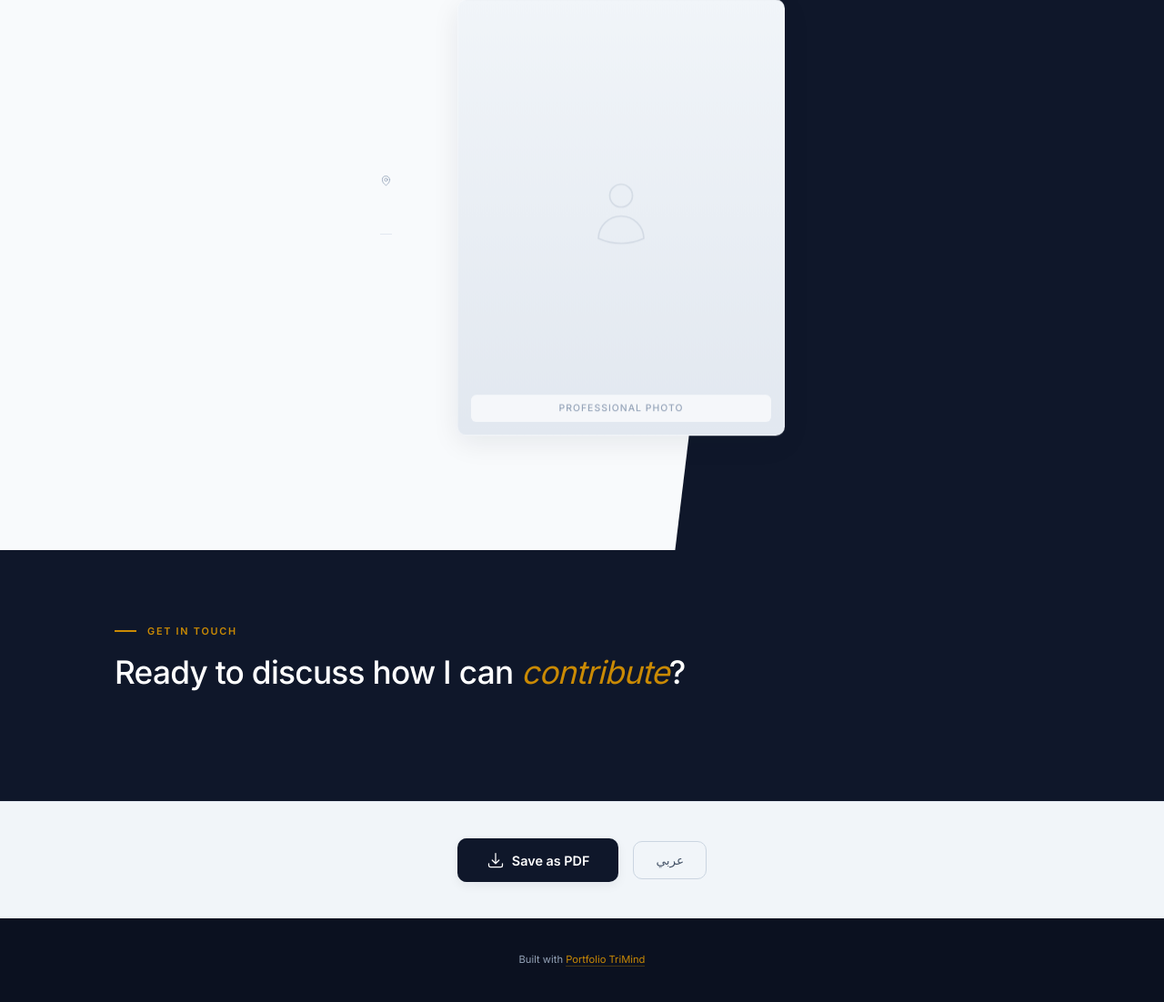
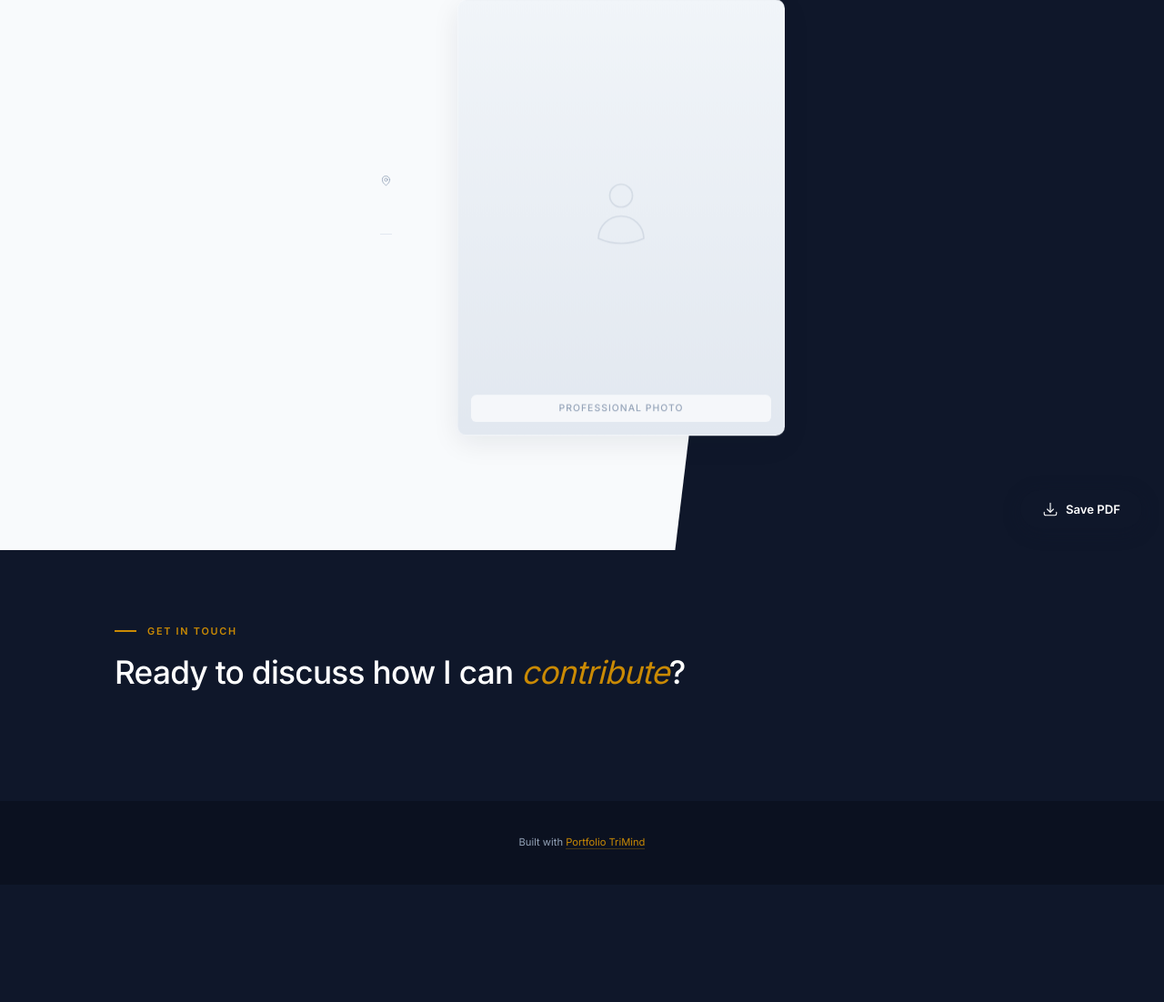
Before and after one commit to trimindai/trimind-portfolios, a Node project: template src/templates/corporate/template.hbs in a window 1280 px wide. Shown: the part 195-1297 px from the top of the page at 91% size. After the commit the page ends 1129 px from the top, so only its background shows below. Run offline with Node 20 templates, Linux system fonts and the light colour scheme; the template is opened without the code that fills it, so the values that code supplies are empty; some web fonts are replaced.

Commit message:
fix: floating Save PDF button, remove broken AR toggle
- Remove Print button from inside portfolio iframe
- Add floating "Save PDF / Print" button on preview page (emerald, bottom-right)
- Use forwardRef on PreviewFrame so parent can trigger print
- Replace inline save section with floating Save PDF pill on published portfolio
- Remove broken AR/EN toggle from published page (content is single-language)
- Keep AR/EN toggle only on landing page navbar for site language

Co-Authored-By: Claude Opus 4.6 (1M context) <noreply@anthropic.com>

```diff
--- a/src/templates/corporate/template.hbs
+++ b/src/templates/corporate/template.hbs
@@ -681,33 +681,21 @@ a { text-decoration: none; color: inherit; }
     word-break: break-all;
 }
 
-/* ═══ SAVE SECTION ═══ */
-.save-section {
-    padding: 40px 0;
-    background: var(--bg-warm);
-    border-top: 1px solid var(--border);
-    text-align: center;
-}
-.save-pdf-btn {
-    display: inline-flex; align-items: center; gap: 8px;
-    padding: 14px 32px; border-radius: 10px;
+/* ═══ FLOATING SAVE PDF ═══ */
+.save-float {
+    position: fixed; bottom: 24px; right: 24px; z-index: 999;
+}
+.save-pdf-float {
+    display: flex; align-items: center; gap: 8px;
+    padding: 12px 24px; border-radius: 100px;
     background: var(--navy); color: #fff;
-    font-size: 0.9rem; font-weight: 600;
+    font-size: 0.82rem; font-weight: 600;
     font-family: var(--font-body);
     border: none; cursor: pointer;
-    box-shadow: var(--shadow-md);
+    box-shadow: 0 4px 20px rgba(15,23,42,0.3);
     transition: all 200ms var(--ease);
 }
-.save-pdf-btn:hover { background: #1E293B; transform: translateY(-2px); box-shadow: var(--shadow-lg); }
-.lang-toggle-btn {
-    padding: 12px 24px; border-radius: 10px;
-    background: transparent; color: var(--text-sub);
-    font-size: 0.85rem; font-weight: 500;
-    font-family: var(--font-body);
-    border: 1.5px solid var(--border-strong); cursor: pointer;
-    transition: all 200ms var(--ease);
-}
-.lang-toggle-btn:hover { border-color: var(--gold); color: var(--navy); }
+.save-pdf-float:hover { background: #1E293B; transform: translateY(-2px); box-shadow: 0 8px 30px rgba(15,23,42,0.4); }
 
 /* ═══ FOOTER ═══ */
 footer {
@@ -1498,17 +1486,12 @@ footer a:hover { border-color: var(--gold-warm); }
     <p>Scan to view online portfolio</p>
 </div>
 
-<!-- Save PDF & Language Toggle -->
-<div class="save-section no-print">
-    <div class="container" style="display:flex; justify-content:center; align-items:center; gap:16px; flex-wrap:wrap;">
-        <button class="save-pdf-btn" onclick="window.print()">
-            <svg fill="none" viewBox="0 0 24 24" stroke-width="1.5" stroke="currentColor" style="width:20px;height:20px;"><path stroke-linecap="round" stroke-linejoin="round" d="M3 16.5v2.25A2.25 2.25 0 0 0 5.25 21h13.5A2.25 2.25 0 0 0 21 18.75V16.5M16.5 12 12 16.5m0 0L7.5 12m4.5 4.5V3"/></svg>
-            Save as PDF
-        </button>
-        <button class="lang-toggle-btn" onclick="document.documentElement.dir = document.documentElement.dir === 'rtl' ? 'ltr' : 'rtl'; this.textContent = document.documentElement.dir === 'rtl' ? 'English' : 'عربي';">
-            {{#if isRTL}}English{{else}}عربي{{/if}}
-        </button>
-    </div>
+<!-- Save PDF (floating) -->
+<div class="save-float no-print">
+    <button class="save-pdf-float" onclick="window.print()">
+        <svg fill="none" viewBox="0 0 24 24" stroke-width="1.5" stroke="currentColor" style="width:18px;height:18px;"><path stroke-linecap="round" stroke-linejoin="round" d="M3 16.5v2.25A2.25 2.25 0 0 0 5.25 21h13.5A2.25 2.25 0 0 0 21 18.75V16.5M16.5 12 12 16.5m0 0L7.5 12m4.5 4.5V3"/></svg>
+        Save PDF
+    </button>
 </div>
 
 <footer>
```
Also changed, not shown: src/app/[locale]/dashboard/[id]/preview/page.tsx (+15 -7 lines), src/components/preview/PreviewFrame.tsx (+19 -22 lines).
